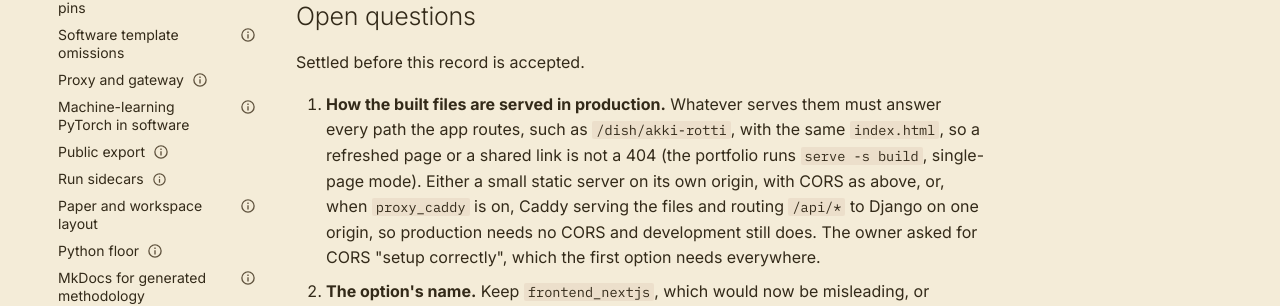
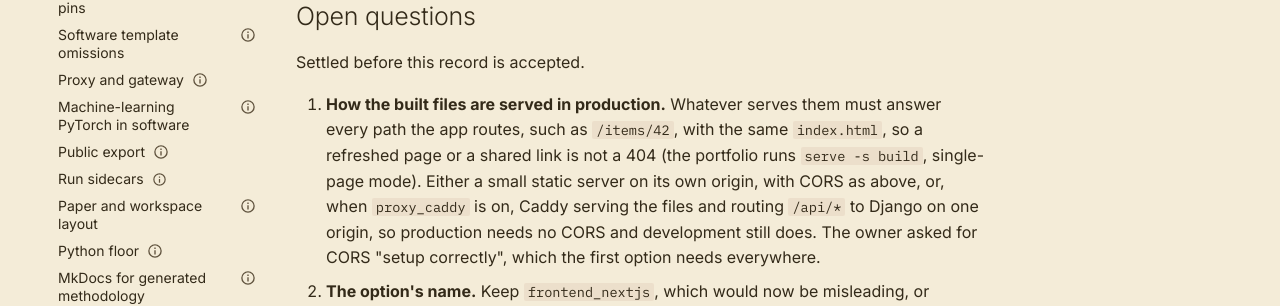
Before and after one commit to kaustubhharapanahalli/research-foundry, an MkDocs documentation site: the page built from docs/adr/0013-frontend-single-page-app.md, in a window 1280 px wide and 900 px high, scrolled down 3876 px. Shown: the part 298-604 px from the top of the window. Built offline with MkDocs 1.6.1 and Material for MkDocs 9.7.7, drawn with Linux system fonts in a browser that asks for light colours; comment, search, counter and statistics services are not loaded.

Commit message:
ADR 0013's routing example uses a neutral path
Claude-Session: https://claude.ai/code/session_015CbUVT7YVRDYrWL2nCRvgN

```diff
--- a/docs/adr/0013-frontend-single-page-app.md
+++ b/docs/adr/0013-frontend-single-page-app.md
@@ -161,7 +161,7 @@ reading settings at request time (one build per environment).
 Settled before this record is accepted.
 
 1. **How the built files are served in production.** Whatever serves them must answer every
-   path the app routes, such as `/dish/akki-rotti`, with the same `index.html`, so a refreshed
+   path the app routes, such as `/items/42`, with the same `index.html`, so a refreshed
    page or a shared link is not a 404 (the portfolio runs `serve -s build`, single-page mode).
    Either a small static server on its own
    origin, with CORS as above, or, when `proxy_caddy` is on, Caddy serving the files and routing
```
